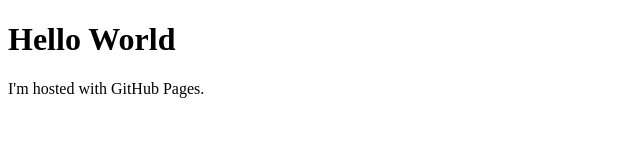
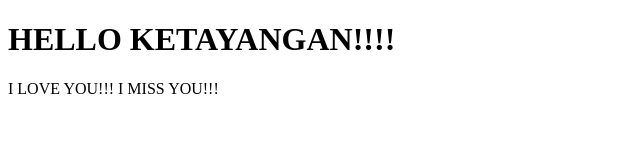
Before and after one commit to haziqamzardotdev/haziqamzardotdev.github.io, a plain HTML site: page index.html in a window 1280 px wide. Shown: the whole page, without its empty margins (0-640 px from the left). Drawn offline with Linux system fonts and the light colour scheme.

Commit message:
Update blog

```diff
--- a/index.html
+++ b/index.html
@@ -1,7 +1,7 @@
 <!DOCTYPE html>
 <html>
 <body>
-<h1>Hello World</h1>
-<p>I'm hosted with GitHub Pages.</p>
+<h1>HELLO KETAYANGAN!!!!</h1>
+<p>I LOVE YOU!!! I MISS YOU!!!</p>
 </body>
 </html>
```
